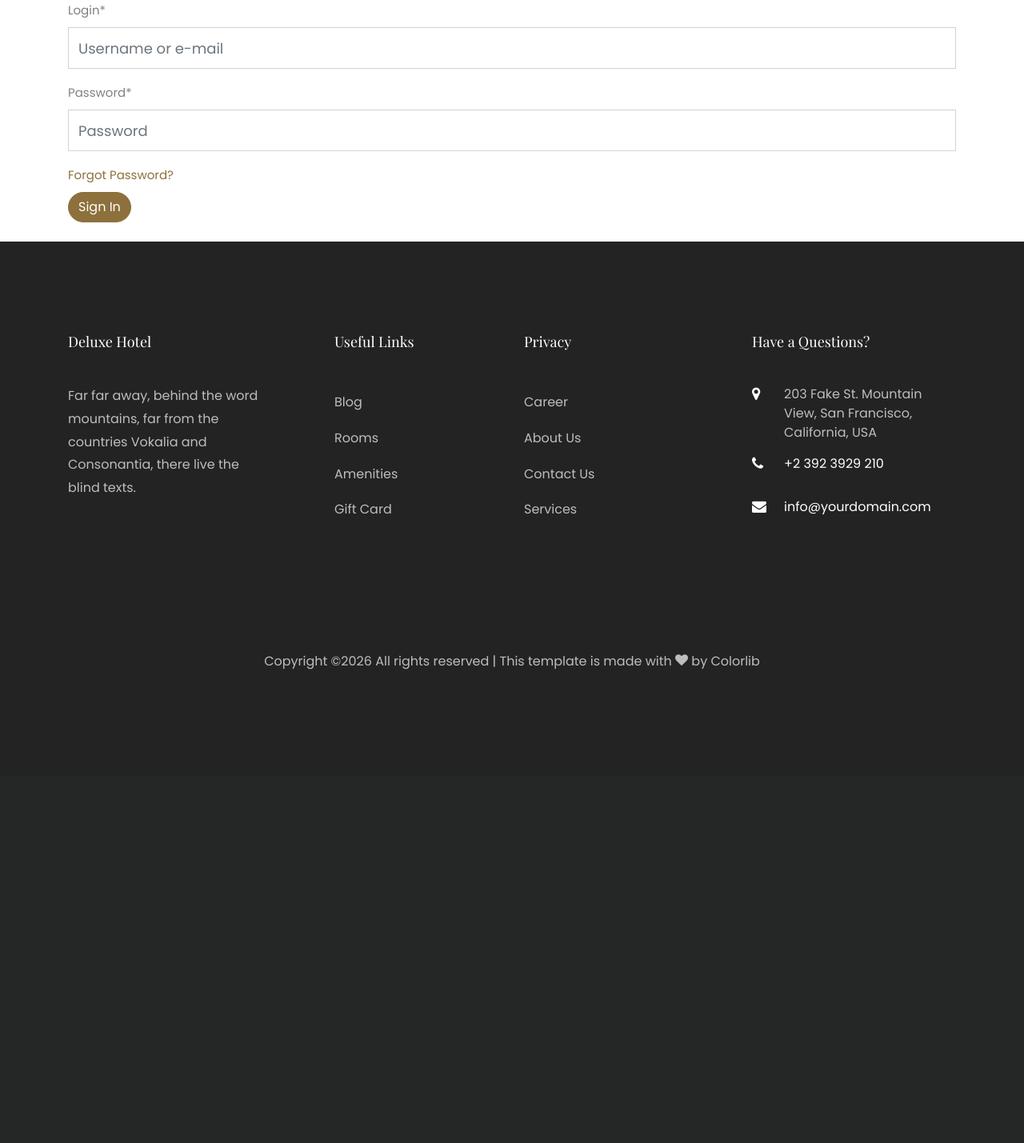
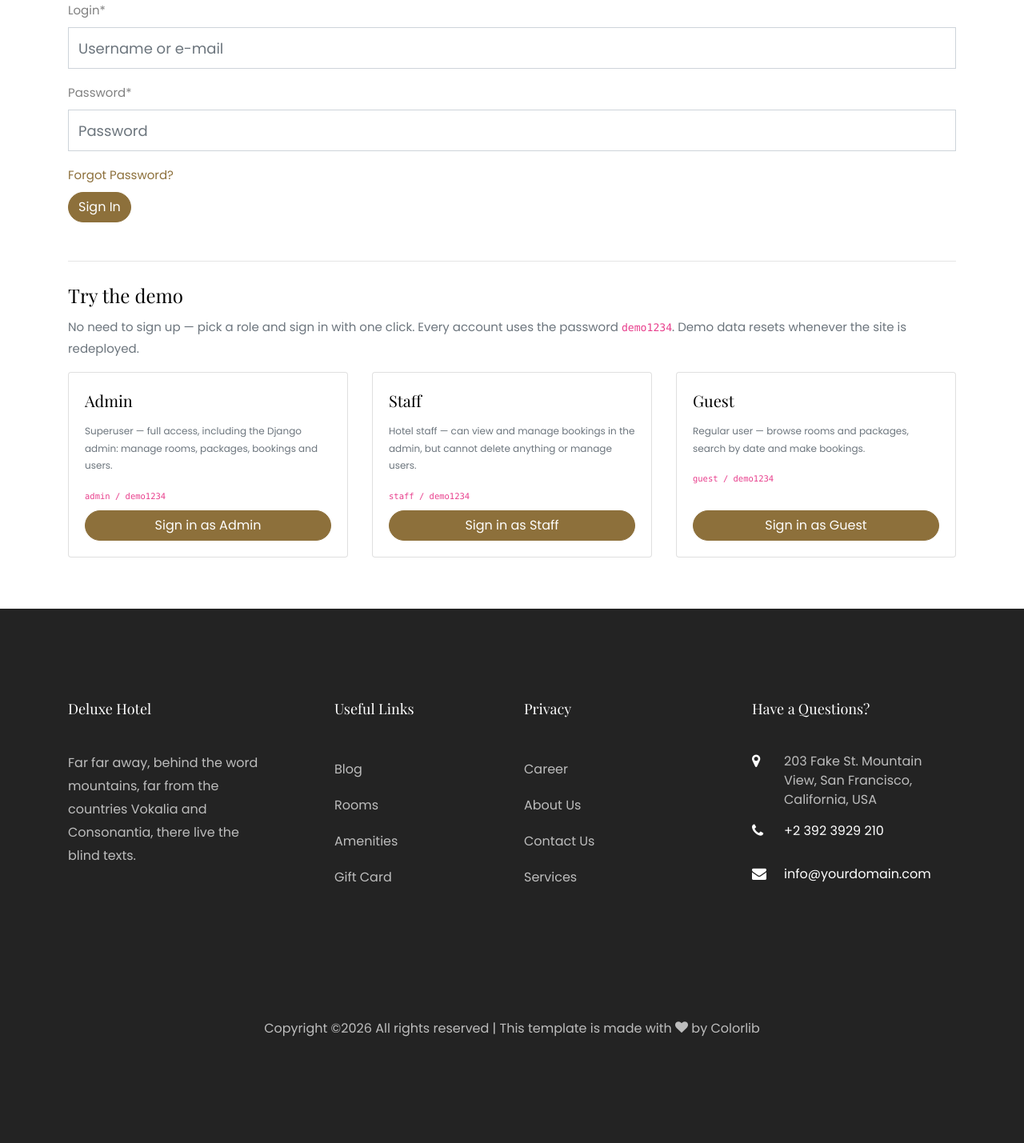
Before and after one commit to MdTanzil/Hotel-Booking-app-Django, a Django app: page /accounts/login/ in a window 1280 px wide. Shown: the part 412-1841 px from the top of the page at 80% size. Before the commit the page ends 1249 px from the top, so only its background shows below. Run offline with Django 4.2, Linux system fonts and the light colour scheme; some libraries are stand-ins or nearby versions; some web fonts are replaced.

Commit message:
Add demo accounts on the login page, fix seed photos on redeploy, add README

```diff
--- a/templates/account/login.html
+++ b/templates/account/login.html
@@ -9,7 +9,7 @@
 
 {% block body %}
 <div class="hero-wrap"
-     style="background-image: url({% static 'images/bg_1.jpg' %});"
+     style="background-image: url({% static 'images/bg_1.jpg' %});">
   <div class="container">
     <div class="row no-gutters slider-text d-flex align-itemd-end justify-content-center">
       <div class="col-md-9 ftco-animate text-center d-flex align-items-end justify-content-center">
@@ -65,5 +65,78 @@
          <br>
       <button class="primaryAction btn btn-primary mt-2 mb-4" type="submit">{% trans "Sign In" %}</button>
     </form>
+
+    <hr class="my-4">
+    <h2 class="h4">Try the demo</h2>
+    <p class="text-muted">
+      No need to sign up — pick a role and sign in with one click.
+      Every account uses the password <code>demo1234</code>.
+      Demo data resets whenever the site is redeployed.
+    </p>
+    <div class="row mb-5">
+      <div class="col-md-4 mb-3">
+        <div class="card h-100">
+          <div class="card-body d-flex flex-column">
+            <h3 class="card-title h5">Admin</h3>
+            <p class="card-text text-muted small">
+              Superuser — full access, including the Django admin:
+              manage rooms, packages, bookings and users.
+            </p>
+            <p class="card-text small mb-2"><code>admin / demo1234</code></p>
+            <form class="mt-auto" method="post" action="{% url 'account_login' %}">
+              {% csrf_token %}
+              <input type="hidden" name="login" value="admin">
+              <input type="hidden" name="password" value="demo1234">
+              {% if redirect_field_value %}
+                <input type="hidden" name="{{ redirect_field_name }}" value="{{ redirect_field_value }}" />
+              {% endif %}
+              <button class="btn btn-primary btn-block" type="submit">Sign in as Admin</button>
+            </form>
+          </div>
+        </div>
+      </div>
+      <div class="col-md-4 mb-3">
+        <div class="card h-100">
+          <div class="card-body d-flex flex-column">
+            <h3 class="card-title h5">Staff</h3>
+            <p class="card-text text-muted small">
+              Hotel staff — can view and manage bookings in the admin,
+              but cannot delete anything or manage users.
+            </p>
+            <p class="card-text small mb-2"><code>staff / demo1234</code></p>
+            <form class="mt-auto" method="post" action="{% url 'account_login' %}">
+              {% csrf_token %}
+              <input type="hidden" name="login" value="staff">
+              <input type="hidden" name="password" value="demo1234">
+              {% if redirect_field_value %}
+                <input type="hidden" name="{{ redirect_field_name }}" value="{{ redirect_field_value }}" />
+              {% endif %}
+              <button class="btn btn-primary btn-block" type="submit">Sign in as Staff</button>
+            </form>
+          </div>
+        </div>
+      </div>
+      <div class="col-md-4 mb-3">
+        <div class="card h-100">
+          <div class="card-body d-flex flex-column">
+            <h3 class="card-title h5">Guest</h3>
+            <p class="card-text text-muted small">
+              Regular user — browse rooms and packages, search by date
+              and make bookings.
+            </p>
+            <p class="card-text small mb-2"><code>guest / demo1234</code></p>
+            <form class="mt-auto" method="post" action="{% url 'account_login' %}">
+              {% csrf_token %}
+              <input type="hidden" name="login" value="guest">
+              <input type="hidden" name="password" value="demo1234">
+              {% if redirect_field_value %}
+                <input type="hidden" name="{{ redirect_field_name }}" value="{{ redirect_field_value }}" />
+              {% endif %}
+              <button class="btn btn-primary btn-block" type="submit">Sign in as Guest</button>
+            </form>
+          </div>
+        </div>
+      </div>
+    </div>
   </div>
 {% endblock body %}
```
Also changed, not shown: build.py (+18 -0 lines), hotelbooking/management/commands/seed_demo.py (+93 -14 lines), README.md (added).
